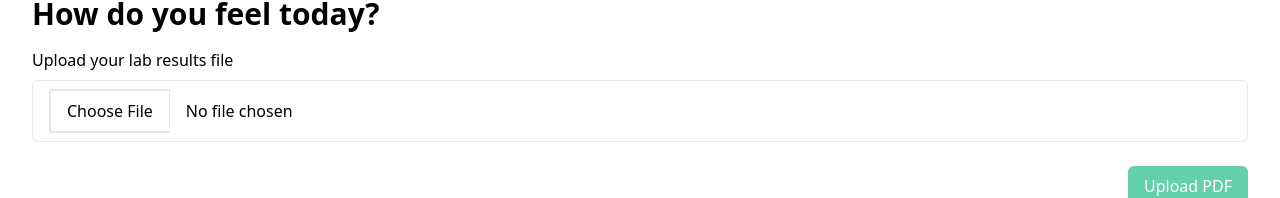
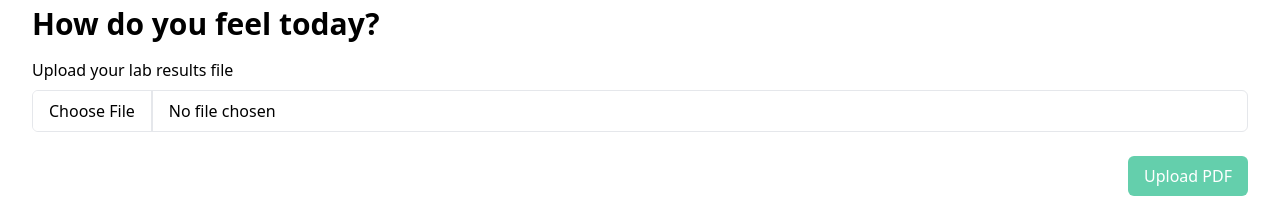
Before and after one commit to vtfrc/healti-nuxt-supa, a Nuxt app: page /dashboard in a window 1280 px wide. Shown: the part 234-432 px from the top of the page. Built offline with nearby package versions, Linux system fonts and the light colour scheme; no server answers; the database is empty.

Commit message:
file selector style

```diff
--- a/components/HealthForm.vue
+++ b/components/HealthForm.vue
@@ -120,7 +120,7 @@ async function pushHealthData() {
       <h1 class="description font-semibold text-3xl text-left mb-4 dark:text-white">How do you feel today?</h1>
       <div class="flex flex-col">
         <label for="pdfUpload" class="dark:text-white">Upload your lab results file</label>
-        <input type="file" id="pdfUpload" ref="pdfUploadRef" class="rounded-md border px-4 py-2 mt-2 mb-3 dark:bg-[#202020] dark:border-[#282828] dark:text-white file:bg-white file:border-solid file:border-[#e5e7eb] dark:file:bg-[#282828] dark:file:border-solid dark:file:border-[#383838] dark:file:text-white p-0 file:px-4 file:py-2 file:mr-4 file:border-r file:shadow-none" />
+        <input type="file" id="pdfUpload" ref="pdfUploadRef" class="rounded-md border mt-2 mb-3 dark:bg-[#202020] dark:border-[#282828] dark:text-white file:bg-white file:border-solid file:border-[#e5e7eb] dark:file:bg-[#282828] dark:file:border-solid dark:file:border-[#383838] dark:file:text-white p-0 file:px-4 file:py-2 file:mr-4 file:border-y-0 file:border-l-0 file:shadow-none" />
       </div>
       <div class="flex flex-col justify-end items-end">
         <button type="button" @click="handlePDFUpload" class="button cursor-pointer bg-[#64CFAC] text-white px-4 py-2 rounded-md mt-3">{{ pdfIsLoading ? 'Uploading PDF...' : 'Upload PDF' }}</button>
```
